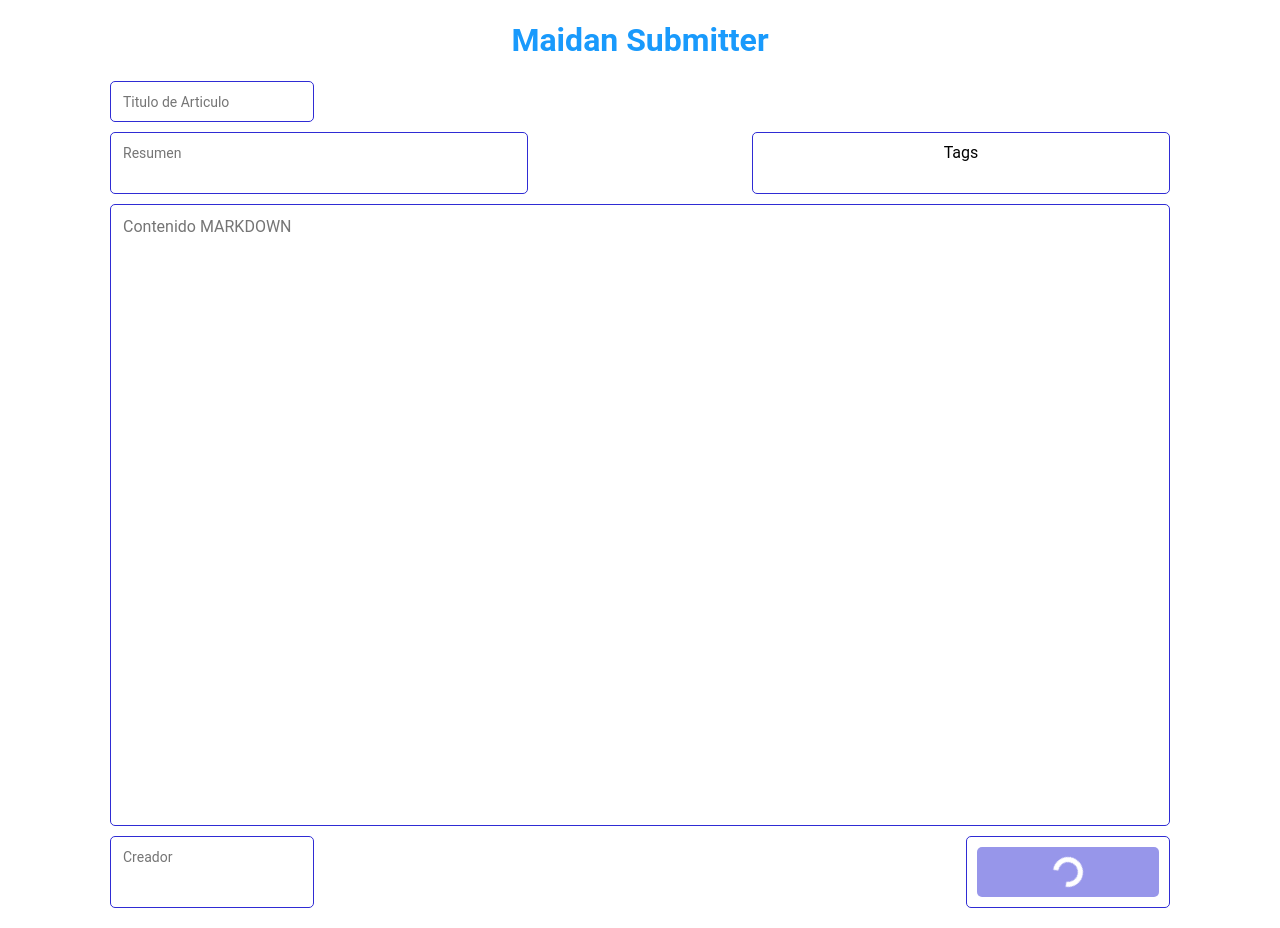
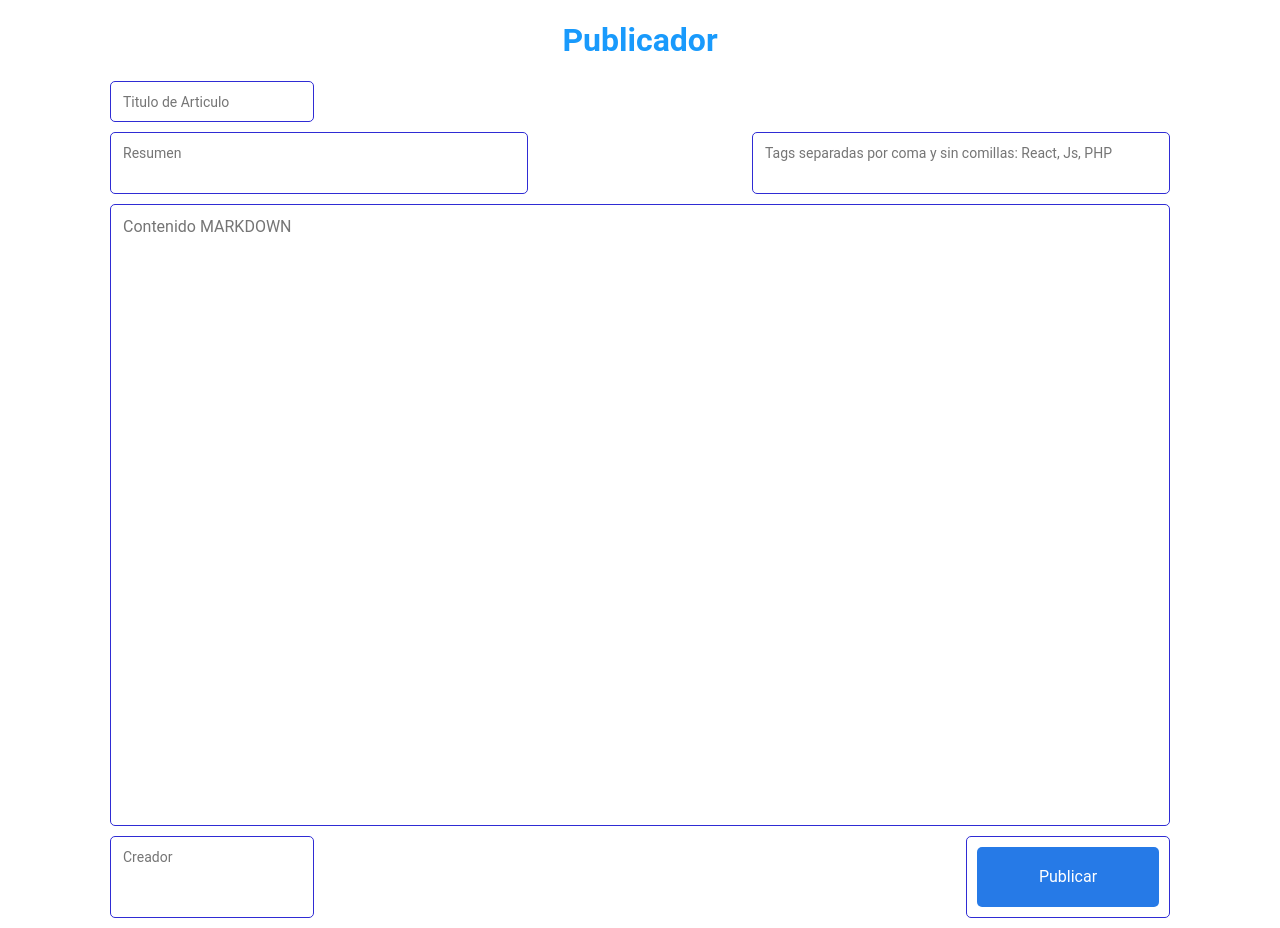
Before and after one commit to lucasangelino/miadan-submitter, a React (Create React App) app: page / in a window 1280 px wide. Built offline with nearby package versions, Linux system fonts and the light colour scheme.

Commit message:
MAI-SMT change button

```diff
--- a/src/App.css
+++ b/src/App.css
@@ -92,14 +92,15 @@ h1 {
   outline: none;
 }
 .form-submit-button {
-  background-color: rgb(47, 44, 212);
+  background-color: rgb(38, 122, 231);
   color: white;
   border: none;
   border-radius: 5px;
-  padding: 10px;
+  padding: 5px;
   cursor: pointer;
   width: 100%;
-  height: 50px;
+  height: 60px;
+  font-size: 16px;
 }
 .form-submit-button:hover {
   background-color: rgb(47, 44, 212);
@@ -107,30 +108,26 @@ h1 {
 .form-submit-button:focus {
   outline: none;
 }
-/* make button disabled and spinning */
-.form-submit-button.disabled {
-  background-color: rgb(47, 44, 212);
+.form-submit-button.isSubmitting {
+  background-color: rgb(38, 122, 231);
   color: white;
   border: none;
   border-radius: 5px;
   padding: 10px;
   cursor: pointer;
   width: 100%;
-  height: 50px;
+  height: 60px;
   opacity: 0.5;
   pointer-events: none;
 }
-.form-submit-button.disabled:hover {
-  background-color: rgb(47, 44, 212);
-}
-.form-submit-button.disabled:focus {
+.form-submit-button.isSubmitting:focus {
   outline: none;
 }
-.form-submit-button.disabled:before {
+.form-submit-button.isSubmitting:before {
   content: "";
   display: block;
-  width: 20px;
-  height: 20px;
+  width: 15px;
+  height: 15px;
   margin: 0 auto;
   border-radius: 50%;
   border: 5px solid white;
--- a/src/components/form/Form.js
+++ b/src/components/form/Form.js
@@ -1,9 +1,17 @@
-import React from "react";
+import * as React from "react";
+
+const initialState = "idle";
+const state = {
+  isIdle: "idle",
+  isSanitizating: "sanitizando",
+  isSubmitting: "submitting",
+};
 
 const Form = () => {
+  const [state, setState] = React.useState(initialState);
   return (
     <>
-      <h1>Maidan Submitter</h1>
+      <h1>Publicador</h1>
       <div className="form">
         <div className="form-title field-border">
           <input
@@ -19,7 +27,13 @@ const Form = () => {
             placeholder="Resumen"
           />
         </div>
-        <div className="form-tags field-border">Tags</div>
+        <div className="form-tags field-border">
+          <textarea
+            className="form-summary-textarea"
+            type="text"
+            placeholder="Tags separadas por coma y sin comillas: React, Js, PHP"
+          />
+        </div>
         <div className="form-content field-border">
           <textarea
             className="form-content-textarea"
@@ -35,7 +49,17 @@ const Form = () => {
           />
         </div>
         <div className="form-submit field-border">
-          <button className="form-submit-button disabled"></button>
+          <button
+            className={`form-submit-button ${
+              state.isSanitizating || state.isSubmitting ? "isSubmitting" : ""
+            }`}
+          >
+            {state.isSanitizating
+              ? "Sanitizando..."
+              : state.isSubmitting
+              ? "Submitiendo"
+              : "Publicar"}
+          </button>
         </div>
       </div>
 
```
